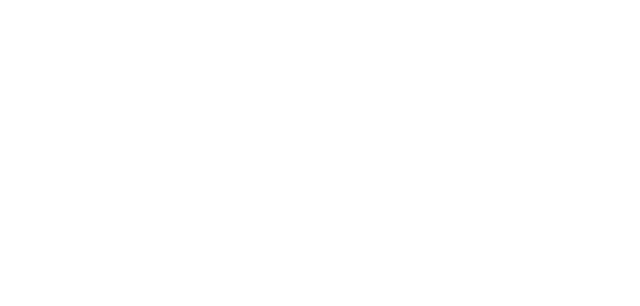
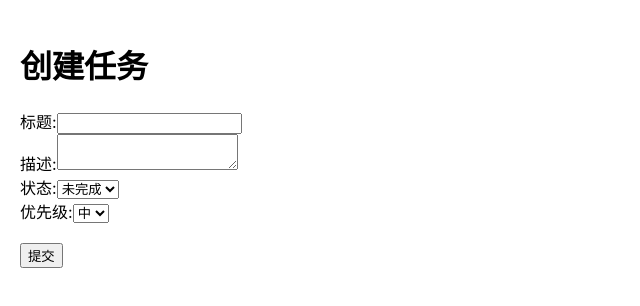
Before and after one commit to nanmengyu/task-manager-web-development, a React (Create React App) app: page /tasks/new in a window 1280 px wide. Before the commit this address had no page. Shown: the top 306 px of the page, without its empty margins (0-640 px from the left). Built offline with nearby package versions, Linux system fonts and the light colour scheme.

Commit message:
feat(page,compents):添加用户编辑和新建任务功能 实现了任务编辑和新建. -添加了任务编辑界面 -修改的任务元素的中文显示
Closes #2

```diff
--- a/src/App.js
+++ b/src/App.js
@@ -1,9 +1,9 @@
-import React,{useEffect,useState} from "react";
-import {BrowserRouter as Router,Routes,Route,Navigate} from "react-router-dom";
+import React from "react";
+import {BrowserRouter as Router,Routes,Route} from "react-router-dom";
 import LoginPage from "./pages/LoginPage";
 import TaskListPage from "./pages/TaskListPage";
 import TaskEditPage from "./pages/TaskEditPage";
-import PrivateRoute from "./components/PrivateRoute"; //私有路由组件
+
 
 function App(){
   return (
@@ -11,6 +11,8 @@ function App(){
       <Routes>
         <Route path="/" element={<LoginPage/>}/>
         <Route path="/tasks" element={<TaskListPage/>}/>
+        <Route path="/tasks/new" element={<TaskEditPage/>}/>
+        <Route path="/tasks/:taskId" element={<TaskEditPage/>}/>
       </Routes>
     </Router>
   );
--- a/src/components/TaskItem.js
+++ b/src/components/TaskItem.js
@@ -3,7 +3,11 @@ import axios from "axios";
 import {Link} from "react-router-dom";
 const TaskItem = ({task}) => {
     const [status, setStatus] = useState(task.status);
-
+    const priorityMap = {
+        high:"高",
+        medium:"中",
+        low:"低",
+    }
     // 切换任务状态
     const toggleStatus = async () => {
         try{
@@ -29,7 +33,7 @@ const TaskItem = ({task}) => {
                 <Link to={`/tasks/${task.id}`}>{task.title}</Link>
             </h3>
             <p>{task.description}</p>
-            <p>优先级:{task.priority}</p>
+            <p>优先级:{priorityMap[task.priority]}</p>
             <button onClick={toggleStatus}>
                 {status === "pending" ? "未完成" :"已完成"}
             </button>
--- a/src/pages/TaskEditPage.js
+++ b/src/pages/TaskEditPage.js
@@ -3,14 +3,14 @@ import {useNavigate, useParams} from "react-router-dom";
 import axios from "axios";
 
 const TaskEditPage = () => {
-    const [taskId] = useParams();
+    const {taskId} = useParams();
     const navigate = useNavigate();
 
     const [taskData,setTaskData] = useState({
         title:"",
         description:"",
-        status:"未完成",
-        priority:"中",
+        status:"pending",
+        priority:"medium",
     });
     const [loading,setLoading] = useState(false);
     const [error,setError] = useState("");
@@ -21,7 +21,7 @@ const TaskEditPage = () => {
             const fetchTask = async () => {
                 try{
                     setLoading(true);
-                    const response = await axios.get(`http://localhost:8000/api/tasks/$(taskId)/`,{
+                    const response = await axios.get(`http://localhost:8000/api/tasks/${taskId}/`,{
                         headers:{
                             Authorization:`Bearer ${localStorage.getItem("access_token")}`,
                         },
@@ -44,7 +44,7 @@ const TaskEditPage = () => {
             setLoading(true);
             if (taskId){
                 // 更新任务
-                await axios.put(`http//localhost:8000/api/tasks/${taskId}/`,taskData,{
+                await axios.put(`http://localhost:8000/api/tasks/${taskId}/`,taskData,{
                     headers:{
                         Authorization:`Bearer ${localStorage.getItem("access_token")}`,
                     },
```
